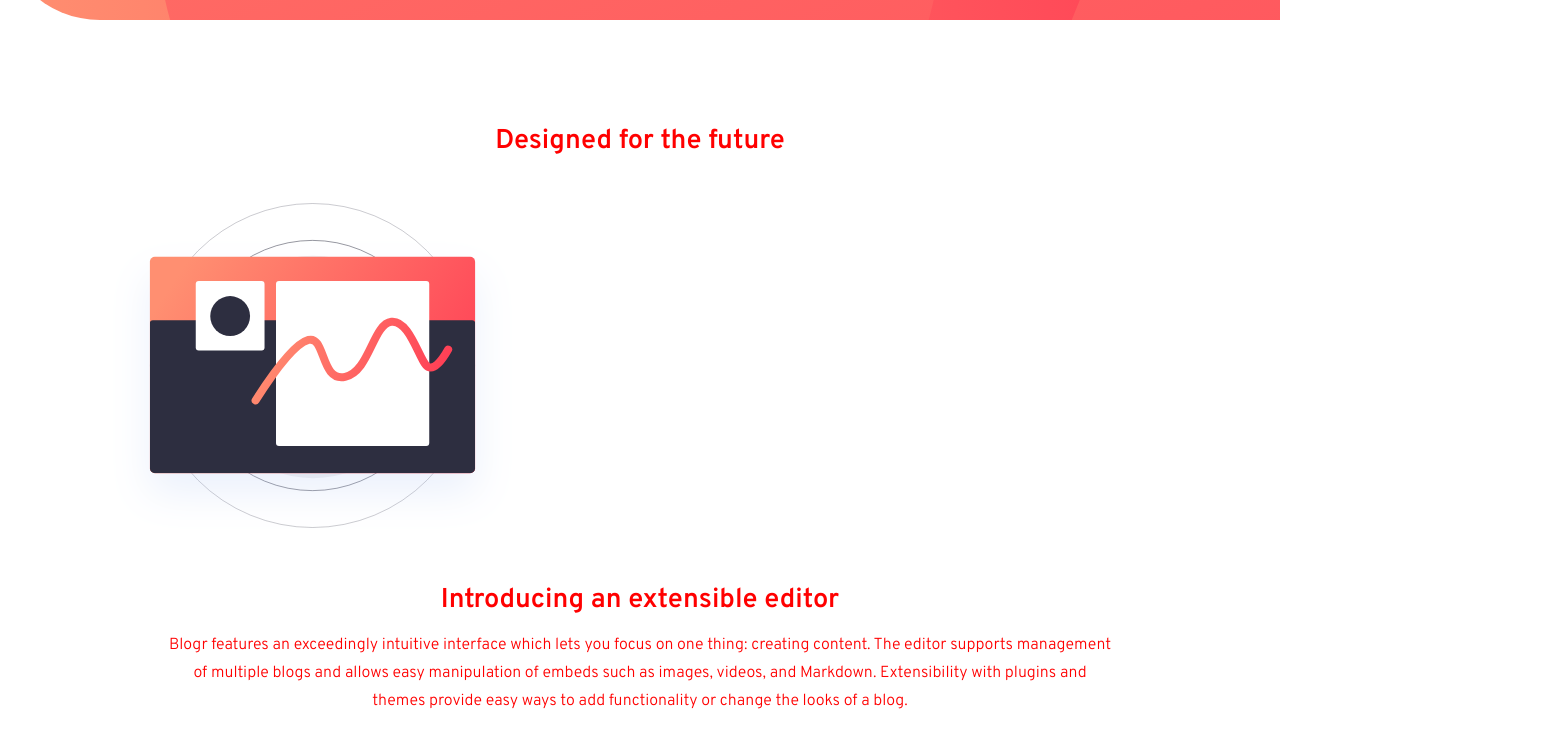
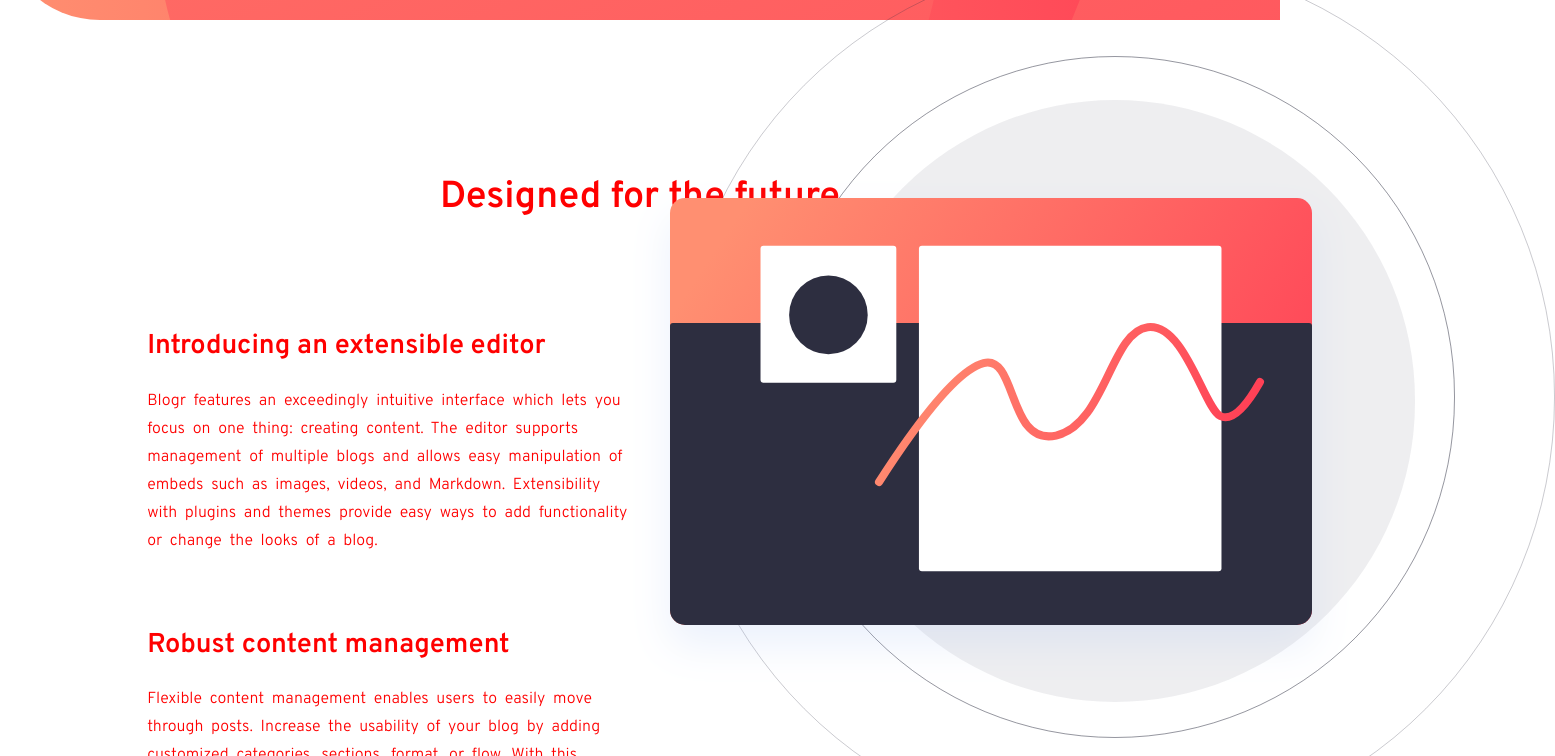
Before and after one commit to srikant-n/fm-blogr-landing-page, a React app: page / in a window 1280 px wide. Shown: the part 580-1336 px from the top of the page, 1555 px wide, since content can reach past the window. Built offline with nearby package versions, Linux system fonts and the light colour scheme.

Commit message:
Set Features layout/css for desktop

```diff
--- a/src/components/Features.jsx
+++ b/src/components/Features.jsx
@@ -2,39 +2,92 @@ import React from "react";
 import styled from "styled-components";
 import { Heading, Padding, Paragraph, Space } from "./commonComponents";
 import editorMobile from "../../images/illustration-editor-mobile.svg";
+import editorDesktop from "../../images/illustration-editor-desktop.svg";
 
+/**
+ * Main div for padding
+ */
 const Background = styled(Padding)`
-  padding-top: 90px;
+  padding-top: 45px;
 `;
 
-const EditorImage = styled.img.attrs(() => ({ src: editorMobile }))`
-  /* position: relative; */
+/**
+ * Section title
+ */
+const MainHeading = styled(Heading)`
+  text-align: center;
+  margin-top: 58px;
+  @media (min-width: 700px) {
+    margin: 110px 0;
+    font-size: 2.35em;
+  }
+`;
+
+/**
+ * Content holder for different layout based on size
+ */
+const Content = styled.div`
+  @media (min-width: 700px) {
+    margin-right: 51%;
+  }
+`;
+
+/**
+ * Illustration on mobile
+ */
+const EditorImageMobile = styled.img.attrs(() => ({ src: editorMobile }))`
   width: 405px;
-  /* left: -37px; */
   margin: 30px 0 30px -37px;
   height: auto;
+
+  @media (min-width: 700px) {
+    display: none;
+  }
 `;
 
+/**
+ * Illustration on desktop
+ */
+const EditorImageDesktop = styled.img.attrs(() => ({ src: editorDesktop }))`
+  position: absolute;
+  width: auto;
+  height: auto;
+  display: none;
+  right: -275px;
+  top: 67%;
+
+  @media (min-width: 700px) {
+    display: block;
+  }
+`;
+
+/**
+ * Features of Blogr
+ */
 class Features extends React.Component {
   render() {
     return (
-      <Background>
-        <Heading>Designed for the future</Heading>
-        <EditorImage />
+      <Background id="features">
+        <MainHeading>Designed for the future</MainHeading>
+        <EditorImageMobile />
+        <EditorImageDesktop />
+        <Content>
           <Heading>Introducing an extensible editor</Heading>
           <Paragraph>
             Blogr features an exceedingly intuitive interface which lets you focus on one thing: creating content. The
             editor supports management of multiple blogs and allows easy manipulation of embeds such as images, videos,
-          and Markdown. Extensibility with plugins and themes provide easy ways to add functionality or change the looks
-          of a blog.
+            and Markdown. Extensibility with plugins and themes provide easy ways to add functionality or change the
+            looks of a blog.
           </Paragraph>
-        <Space height="20px" />
+          <Space height="20px" desktop="35px" />
           <Heading>Robust content management</Heading>
           <Paragraph>
-          Flexible content management enables users to easily move through posts. Increase the usability of your blog by
-          adding customized categories, sections, format, or flow. With this functionality, you’re in full control.
+            Flexible content management enables users to easily move through posts. Increase the usability of your blog
+            by adding customized categories, sections, format, or flow. With this functionality, you’re in full control.
           </Paragraph>
-        <Space height="60px" />
+        </Content>
+
+        <Space height="60px" desktop="160px" />
       </Background>
     );
   }
--- a/src/components/commonComponents.js
+++ b/src/components/commonComponents.js
@@ -19,6 +19,10 @@ export const Padding = styled.div`
  */
 export const Space = styled.div`
   height: ${props => props.height};
+
+  @media (min-width: 700px) {
+    height: ${props => props.desktop}
+  }
 `;
 
 /**
@@ -65,6 +69,11 @@ export const Heading = styled.h2`
   line-height: 1.2em;
   margin: 15px 20px;
   color: red;
+
+  @media (min-width: 700px) {
+    text-align: left;
+    margin: 15px 0;
+  }
 `;
 
 /**
@@ -77,4 +86,10 @@ export const Paragraph = styled.p`
   margin: 6px 20px;
   color: red;
   line-height: 1.75em;
+
+  @media (min-width: 700px) {
+    text-align: left;
+    margin: 24px 0;
+    word-spacing: 0.25em;
+  }
 `;
```
Lines whose indentation alone changed are shown as unchanged.
